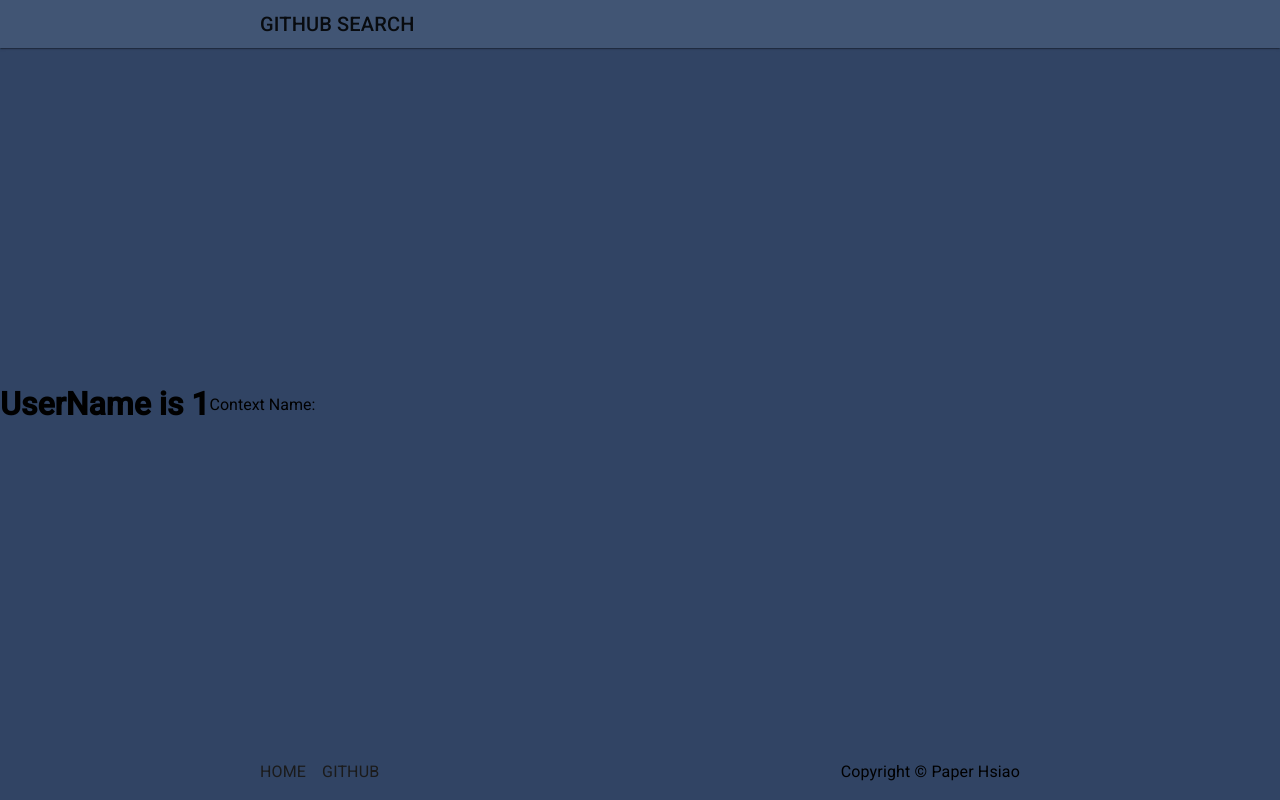
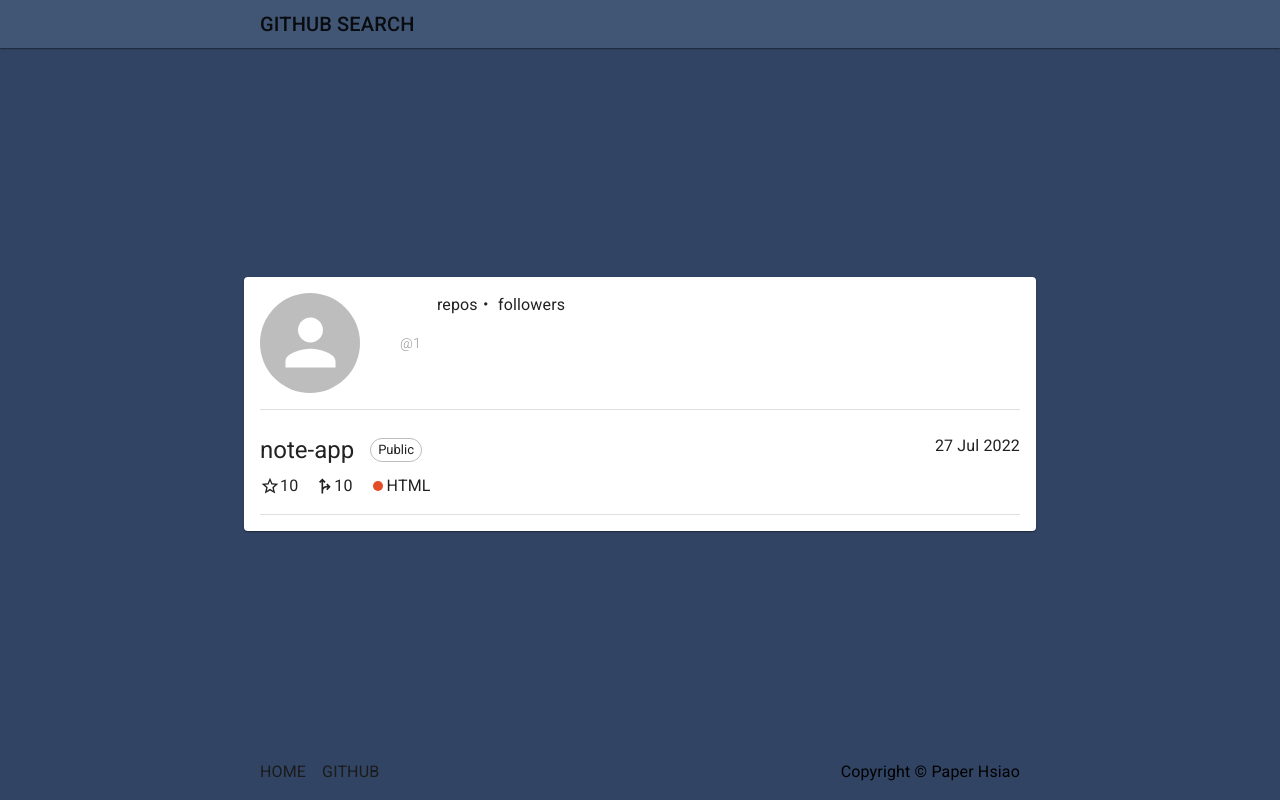
Before and after one commit to destiny5420/github-search, a React app: page /users/1/repos in a window 1280 px wide. Built offline with nearby package versions, Linux system fonts and the light colour scheme.

Commit message:
feat: 建立 repo list 的 ui

```diff
--- a/src/App.js
+++ b/src/App.js
@@ -16,13 +16,21 @@
 import { UserContext } from './assets/js/ContextManager'
 
 import { BrowserRouter as Router, Routes, Route } from 'react-router-dom'
-import { minHeight } from '@mui/system'
 
 function App() {
   const [name, setName] = useState('')
+  const [avatar, setAvatar] = useState('')
+  const [publicRepoCount, setPublicRepoCount] = useState('')
+  const [follows, setFollows] = useState('')
   const userContextData = {
     name,
-    setName
+    setName,
+    avatar,
+    setAvatar,
+    publicRepoCount,
+    setPublicRepoCount,
+    follows,
+    setFollows
   }
 
   return (
@@ -50,6 +58,7 @@
             </Routes>
           </Router>
         </Box>
+
         <Footer />
       </Box>
     </UserContext.Provider>
--- /dev/null
+++ b/src/components/LanguageCircle/LanguageCircle.js
@@ -0,0 +1,41 @@
+import React, { useEffect, useState } from 'react'
+import PropTypes from 'prop-types'
+
+const LanguageCircle = (props) => {
+  const { type } = props
+  const [color, setColor] = useState('#fff')
+
+  useEffect(() => {
+    switch (type) {
+      case 'HTML':
+        setColor('#E34C25')
+        return
+      case 'Vue':
+        setColor('#3FB883')
+        return
+      case 'JavaScript':
+        setColor('#F1E05A')
+        return
+      default:
+        return
+    }
+  }, [type])
+
+  console.log(`[LANGUAGE CIRCLE] re-render`)
+  return (
+    <div
+      style={{
+        width: '10px',
+        height: '10px',
+        margin: '0 0.25rem',
+        borderRadius: '50%',
+        backgroundColor: `${color}`
+      }}></div>
+  )
+}
+
+LanguageCircle.propTypes = {
+  type: PropTypes.string
+}
+
+export default LanguageCircle
--- /dev/null
+++ b/src/components/Repo/Repo.js
@@ -0,0 +1,74 @@
+import React from 'react'
+import { Box, Stack, Typography, Divider, Chip } from '@mui/material'
+import StarBorderIcon from '@mui/icons-material/StarBorder'
+import ForkRightIcon from '@mui/icons-material/ForkRight'
+import PropTypes from 'prop-types'
+import LanguageCircle from 'components/LanguageCircle/LanguageCircle'
+
+const Repo = (props) => {
+  const { title, starCount, forkCount, languageType } = props
+  return (
+    <>
+      <Stack
+        sx={{
+          marginTop: '1rem'
+        }}>
+        <Box display="flex" justifyContent="space-between" marginY="0.5rem">
+          <Stack spacing={2} direction="row" alignItems="stretch">
+            <Typography
+              variant="h5"
+              sx={{
+                fontWeight: 400
+              }}>
+              {title}
+            </Typography>
+            <Box justifyContent="center" alignItems="center" display="flex">
+              <Chip size="small" label="Public" variant="outlined" />
+            </Box>
+          </Stack>
+          <Typography>27 Jul 2022</Typography>
+        </Box>
+        <Box>
+          <Stack spacing={2} direction="row">
+            <Box display="flex" justifyContent="center" alignItems="center">
+              <Typography display="flex" justifyContent="center" alignItems="center">
+                <StarBorderIcon fontSize="small" />
+              </Typography>
+              <Typography display="flex" justifyContent="center" alignItems="center">
+                {starCount}
+              </Typography>
+            </Box>
+            <Box display="flex" justifyContent="center" alignItems="center">
+              <Typography display="flex" justifyContent="center" alignItems="center">
+                <ForkRightIcon fontSize="small" />
+              </Typography>
+              <Typography display="flex" justifyContent="center" alignItems="center">
+                {forkCount}
+              </Typography>
+            </Box>
+            <Box display="flex" justifyContent="center" alignItems="center">
+              <LanguageCircle type={languageType} />
+              <Typography display="flex" justifyContent="center" alignItems="center">
+                {languageType}
+              </Typography>
+            </Box>
+          </Stack>
+        </Box>
+        <Divider
+          sx={{
+            marginY: '1rem'
+          }}
+        />
+      </Stack>
+    </>
+  )
+}
+
+Repo.propTypes = {
+  title: PropTypes.string,
+  starCount: PropTypes.number,
+  forkCount: PropTypes.number,
+  languageType: PropTypes.string
+}
+
+export default Repo
--- a/src/pages/Search/Search.js
+++ b/src/pages/Search/Search.js
@@ -5,14 +5,13 @@
 import { UserContext } from '../../assets/js/ContextManager'
 import { useNavigate } from 'react-router-dom'
 import { Box } from '@mui/material'
-import { height, width } from '@mui/system'
 
 const Search = () => {
   const searchName = useRef('destiny5420')
   const searchInputEl = useRef(null)
 
   const navigate = useNavigate()
-  const { setName } = useContext(UserContext)
+  const { setName, setAvatar, setLogin, setPublicRepoCount, setFollows } = useContext(UserContext)
 
   async function getRepoList(repoAPI) {
     try {
@@ -20,7 +19,7 @@
       const data = await jsonData.json()
       console.log(data)
 
-      // navigate(`/users/${searchName.current}/repos`)
+      navigate(`/users/${searchName.current}/repos`)
     } catch (error) {
       throw new Error(`Get error while getRepoList function, error message: `, error)
     }
@@ -32,6 +31,10 @@
       const data = await jsonData.json()
       console.log(data)
       setName(data.name)
+      setAvatar(data.avatar_url)
+      setLogin(data.login)
+      setPublicRepoCount(data.public_repos)
+      setFollows(data.followers)
 
       // navigate(`/users/${searchName.current}/repos`)
       getRepoList(data.repos_url)
@@ -60,7 +63,6 @@
             id="filled-basic"
             onChange={(e) => {
               searchName.current = e.target.value
-              // setSearchName(e.target.value)
             }}
             label="Github user name"
             color="primary"
--- a/src/pages/User/User.js
+++ b/src/pages/User/User.js
@@ -1,17 +1,72 @@
 import React, { useContext } from 'react'
 import { useParams } from 'react-router-dom'
+import { Box, Paper, Stack, Avatar, Typography, Divider, Chip } from '@mui/material'
 import { UserContext } from '../../assets/js/ContextManager'
+import Repo from 'components/Repo/Repo'
 
 const User = () => {
-  const { name } = useContext(UserContext)
+  const { name, avatar, publicRepoCount, follows } = useContext(UserContext)
   const { username } = useParams()
 
   console.log(`[USER] re-render`)
 
   return (
     <>
-      <h1>UserName is {username}</h1>
-      <p>Context Name: {name}</p>
+      <Paper
+        sx={{
+          margin: '0.75rem auto',
+          width: '75%',
+          maxWidth: '760px',
+          padding: '0 1rem',
+          backgroundColor: '#fff'
+        }}>
+        <Stack
+          spacing={2}
+          direction="row"
+          sx={{
+            padding: '1rem 0'
+          }}>
+          <Stack spacing={5} direction="row">
+            <Avatar
+              alt="avatar"
+              variant="circular"
+              src={avatar}
+              sx={{
+                width: '100px',
+                height: '100px'
+              }}
+            />
+            <Stack justifyContent="center">
+              <Typography
+                textAlign="left"
+                variant="h5"
+                sx={{
+                  color: '#444'
+                }}>
+                {name}
+              </Typography>
+              <Typography
+                textAlign="left"
+                variant="body2"
+                sx={{
+                  color: '#999',
+                  fontWeight: 200
+                }}>
+                @{username}
+              </Typography>
+            </Stack>
+          </Stack>
+          <Box>
+            <Stack spacing={2}>
+              <Typography textAlign="left">
+                {publicRepoCount} repos・{follows} followers
+              </Typography>
+            </Stack>
+          </Box>
+        </Stack>
+        <Divider />
+        <Repo title="note-app" starCount={10} forkCount={10} languageType="HTML" />
+      </Paper>
     </>
   )
 }
```
